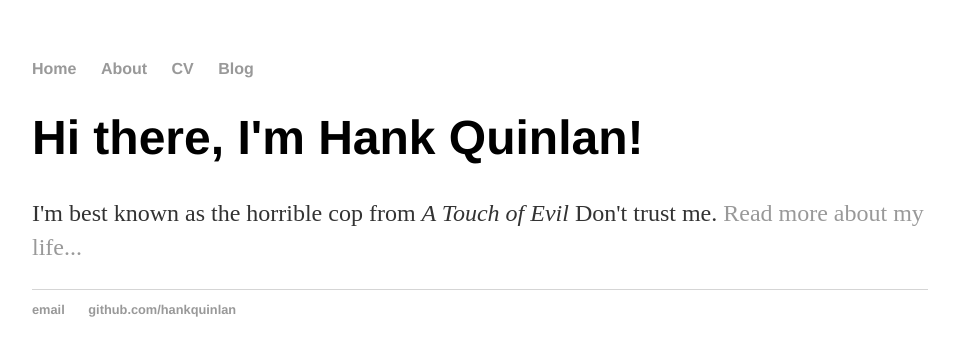
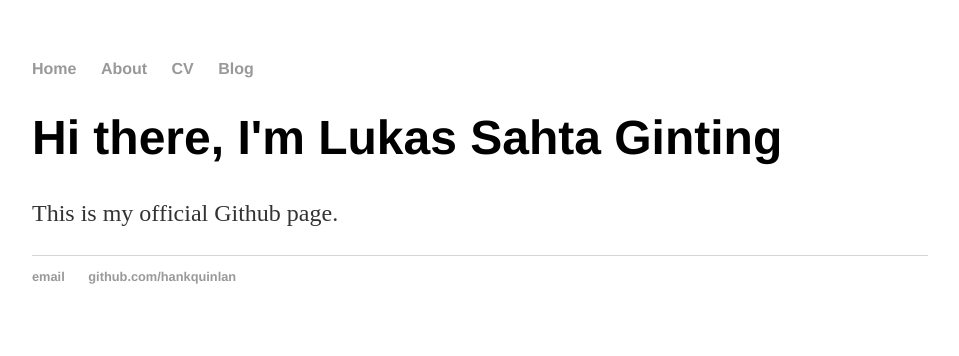
Before and after one commit to lukassahta/lukassahta.github.io, a Jekyll site: the page built from index.html, in a window 1280 px wide. Shown: the top 356 px of the page, without its empty margins (160-1119 px from the left). Built offline with Jekyll 4.4.1, drawn with Linux system fonts in a browser that asks for light colours.

Commit message:
Update index.html

```diff
--- a/index.html
+++ b/index.html
@@ -1,8 +1,8 @@
 ---
 layout: default
-title: Hank Quinlan, Horrible Cop
+title: Lukas Sahta Ginting
 ---
 <div class="blurb">
-	<h1>Hi there, I'm Hank Quinlan!</h1>
-	<p>I'm best known as the horrible cop from <em>A Touch of Evil</em> Don't trust me. <a href="/about">Read more about my life...</a></p>
+	<h1>Hi there, I'm Lukas Sahta Ginting</h1>
+	<p>This is my official Github page.</p>
 </div><!-- /.blurb -->
```
